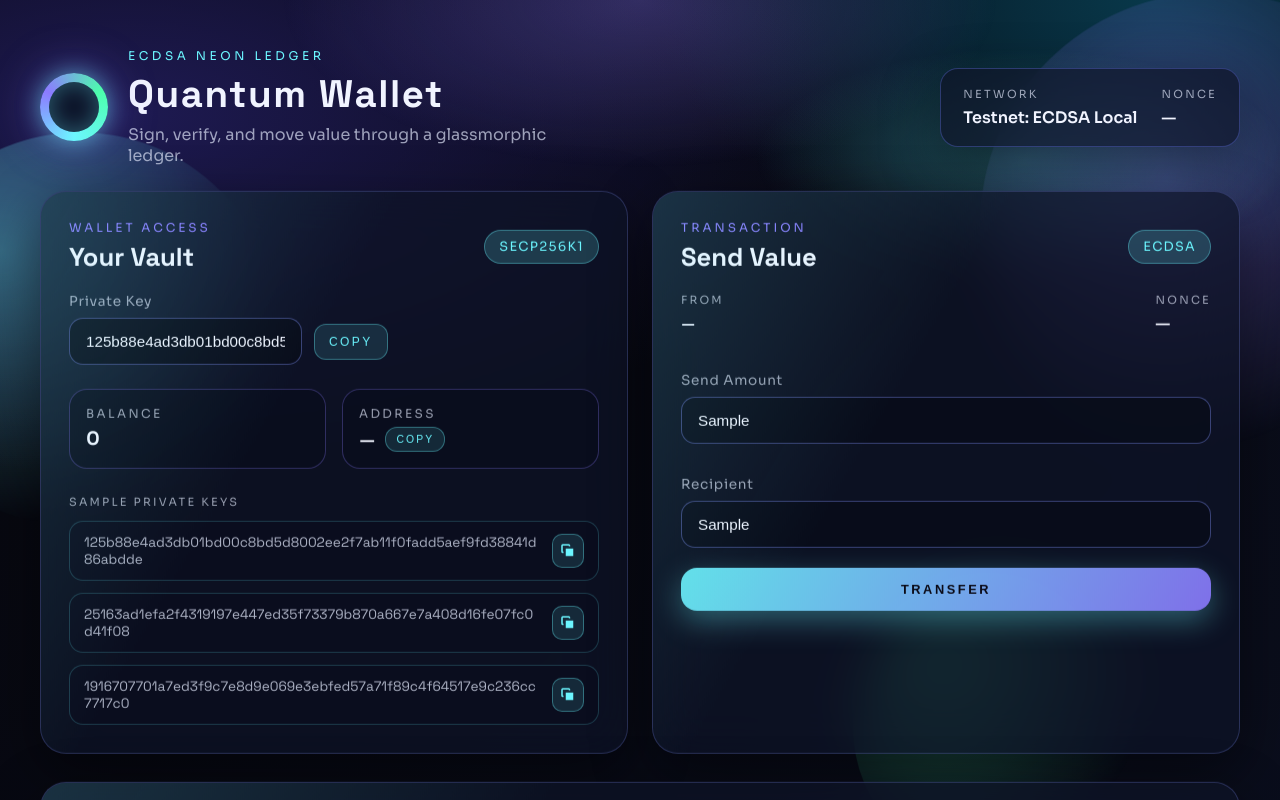
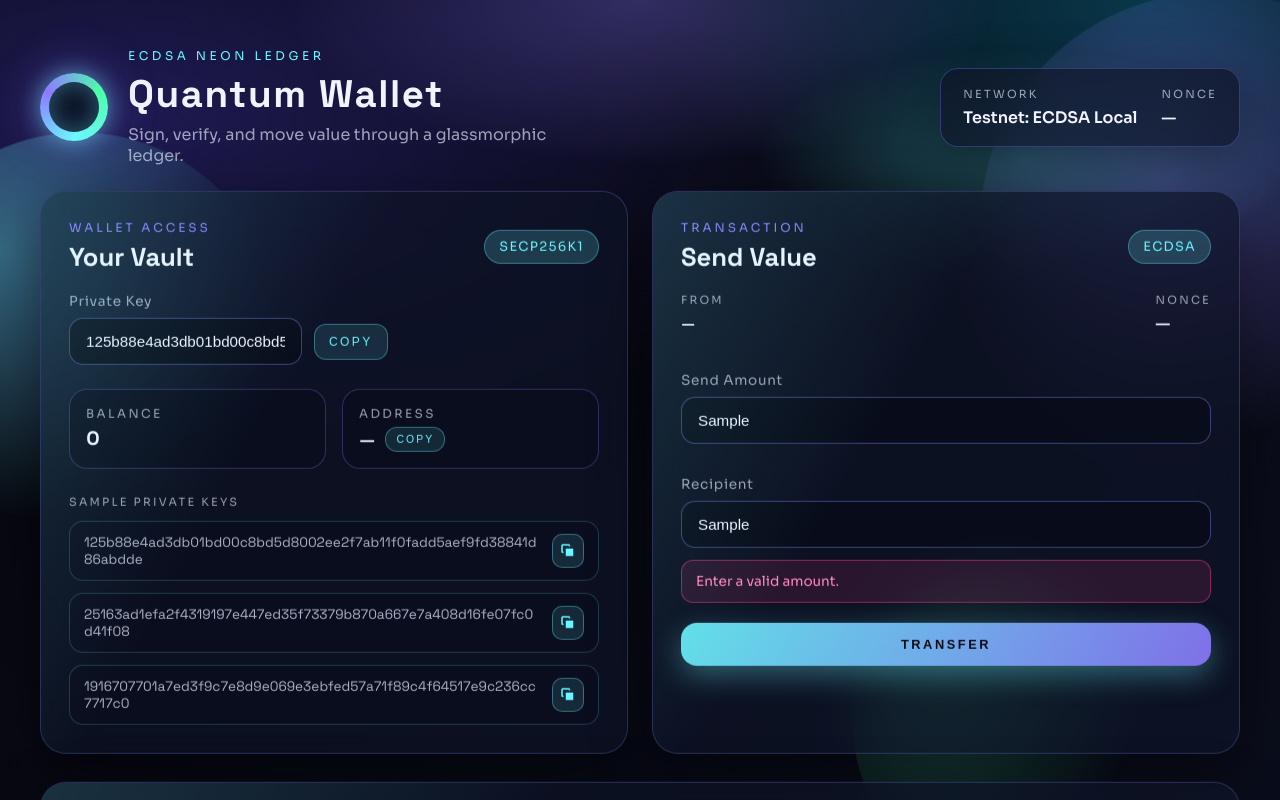
Before and after one commit to pro-mcode/ECDSA-Node, a React (Vite) app in the folder client/: page / in a window 1280 px wide. Both pictures are taken after typing "Sample", "Sample" into the empty fields and a click on the button "TRANSFER". Shown: the top 800 px of the page. Built offline with nearby package versions, Linux system fonts and the light colour scheme; no server answers.

Commit message:
feat(ui): show transfer errors inline instead of alerts

```diff
--- a/client/src/App.scss
+++ b/client/src/App.scss
@@ -360,6 +360,15 @@ input:focus {
   gap: 12px;
 }
 
+.form-error {
+  padding: 12px 14px;
+  border-radius: 12px;
+  background: rgba(255, 70, 140, 0.12);
+  border: 1px solid rgba(255, 70, 140, 0.45);
+  color: #ff8bc1;
+  font-size: 0.85rem;
+}
+
 .button {
   margin-top: 8px;
   background: linear-gradient(120deg, rgba(108, 246, 255, 0.9), rgba(140, 123, 255, 0.9));
--- a/client/src/Transfer.jsx
+++ b/client/src/Transfer.jsx
@@ -14,17 +14,19 @@ function Transfer({
 }) {
   const [sendAmount, setSendAmount] = useState("");
   const [recipient, setRecipient] = useState("");
+  const [error, setError] = useState("");
 
   const setValue = (setter) => (evt) => setter(evt.target.value);
 
   async function transfer(evt) {
     evt.preventDefault();
+    setError("");
 
     // Basic validations
-    if (!privateKey) return alert("Private key is missing!");
-    if (!recipient) return alert("Recipient address is missing!");
+    if (!privateKey) return setError("Private key is missing.");
+    if (!recipient) return setError("Recipient address is missing.");
     const amount = parseInt(sendAmount);
-    if (!amount || amount <= 0) return alert("Invalid amount!");
+    if (!amount || amount <= 0) return setError("Enter a valid amount.");
 
     // Build transaction object
     const transaction = { recipient, amount, nonce };
@@ -63,7 +65,7 @@ function Transfer({
       setSendAmount("");
       setRecipient("");
     } catch (err) {
-      alert(err.response?.data?.message || err.message);
+      setError(err.response?.data?.message || err.message);
     }
   }
 
@@ -109,6 +111,8 @@ function Transfer({
           />
         </label>
 
+        {error ? <div className="form-error">{error}</div> : null}
+
         <button className="button" type="submit">
           Transfer
         </button>
```
